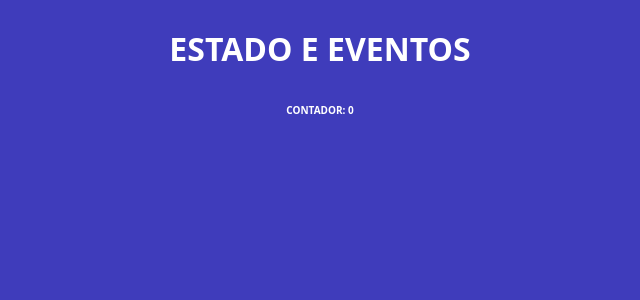
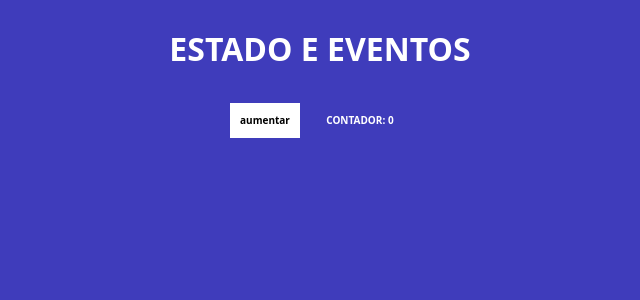
Before and after one commit to romulorosadev/2024-projeto-estudo-react-ada, a React (Vite) app: page / in a window 1280 px wide. Shown: the top 300 px of the page, without its empty margins (320-960 px from the left). Built offline with nearby package versions, Linux system fonts and the light colour scheme.

Commit message:
Alterando estado aumentar

```diff
--- a/src/components/MyCouter.jsx
+++ b/src/components/MyCouter.jsx
@@ -4,8 +4,13 @@ export default function MyCounter(){
 
   const [counter, setCounter] = useState(0);
 
+   function aumentar(){
+    setCounter(counter + 1);
+  }
+
   return(
     <div className="flex justify-center items-center gap-4">
+      <button onClick={aumentar} className="inline-block bg-white text-black font-bold p-4">aumentar</button>
 
       <h3 className=" text-white font-bold w-[10rem] text-center">CONTADOR: {counter}</h3>
 
```
